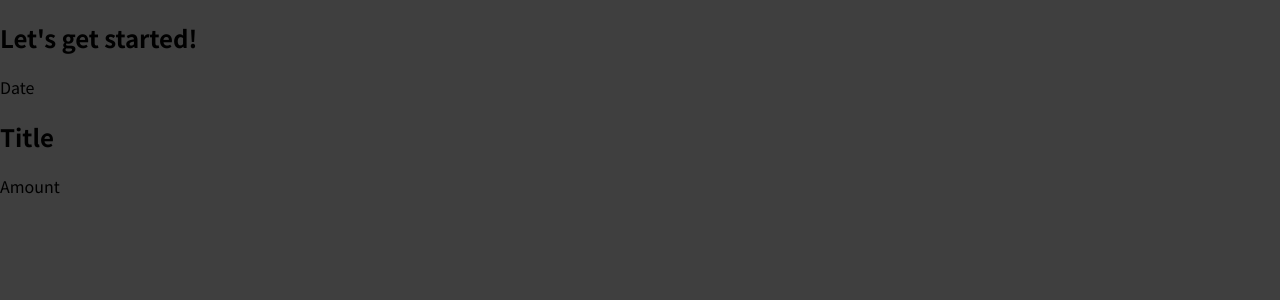
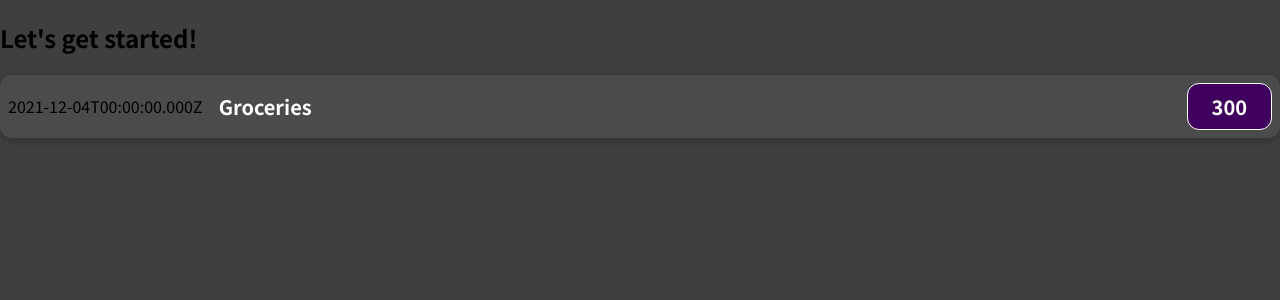
Before and after one commit to NicoleNZ/Expenses_App, a JavaScript app in the folder expenses_app/: page / in a window 1280 px wide. Shown: the top 300 px of the page. Built offline with nearby package versions, Linux system fonts and the light colour scheme.

Commit message:
adding css to ExpenseItem

```diff
--- a/expenses_app/package.json
+++ b/expenses_app/package.json
@@ -6,9 +6,12 @@
     "@testing-library/jest-dom": "^5.11.6",
     "@testing-library/react": "^11.2.2",
     "@testing-library/user-event": "^12.5.0",
+    "moment": "^2.29.1",
+    "moment-timezone": "^0.5.33",
     "npm": "^8.1.2",
     "react": "^17.0.1",
     "react-dom": "^17.0.1",
+    "react-moment": "^1.1.1",
     "react-scripts": "4.0.1",
     "web-vitals": "^0.2.4"
   },
--- /dev/null
+++ b/expenses_app/src/components/ExpenseItem.css
@@ -0,0 +1,56 @@
+.expense-item {
+    display: flex;
+    justify-content: space-between;
+    align-items: center;
+    box-shadow: 0 2px 8px rgba(0, 0, 0, 0.25);
+    padding: 0.5rem;
+    margin: 1rem 0;
+    border-radius: 12px;
+    background-color: #4b4b4b;
+}
+
+.expense-item__description {
+    display: flex;
+    flex-direction: column;
+    gap: 1rem;
+    align-items: flex-end;
+    flex-flow: column-reverse;
+    justify-content: flex-start;
+    flex: 1;
+}
+
+.expense-item h2 {
+    color: #3a3a3a;
+    font-size: 1rem;
+    flex: 1;
+    margin: 0 1rem;
+    color: white;
+}
+
+.expense-item__price {
+    font-size: 1rem;
+    font-weight: bold;
+    color: white;
+    background-color: #40005d;
+    border: 1px solid white;
+    padding: 0.5rem;
+    border-radius: 12px;
+}
+
+@media (min-width: 580px) {
+    .expense-item__description {
+        flex-direction: row;
+        align-items: center;
+        justify-content: flex-start;
+        flex: 1;
+    }
+
+    .expense-item__description h2 {
+        font-size: 1.25rem;
+    }
+
+    .expense-item__price {
+        font-size: 1.25rem;
+        padding: 0.5rem 1.5rem;
+    }
+}
--- a/expenses_app/src/components/ExpenseItem.js
+++ b/expenses_app/src/components/ExpenseItem.js
@@ -1,12 +1,19 @@
+import './ExpenseItem.css';
+
 const ExpenseItem = () => {
+    const expenseDate = new Date(2021, 11, 4);
+    const expenseTitle = "Groceries";
+    const expenseAmount = 300.00;
+
     return (
-    <div>
-        <div>Date</div>
-        <div>
-            <h2>Title</h2>
-            <div>Amount</div>
+
+        <div className="expense-item">
+            <div>{expenseDate.toISOString()}</div>
+            <div className="expense-item__description">
+                <h2>{expenseTitle}</h2>
+                <div className="expense-item__price">{expenseAmount}</div>
+            </div>
         </div>
-    </div>
     )
 };
 
```
Also changed, not shown: 2 other files (tests, documents, lock files or other folders).
